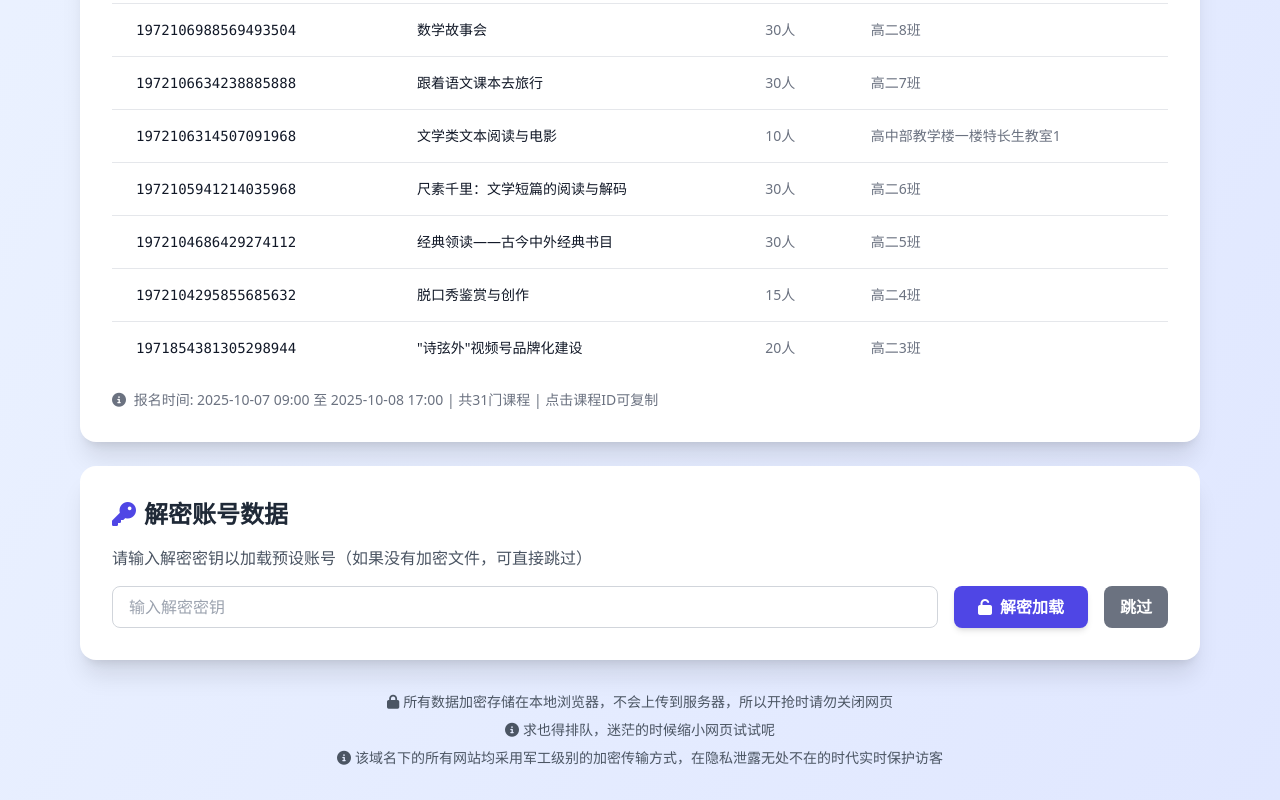
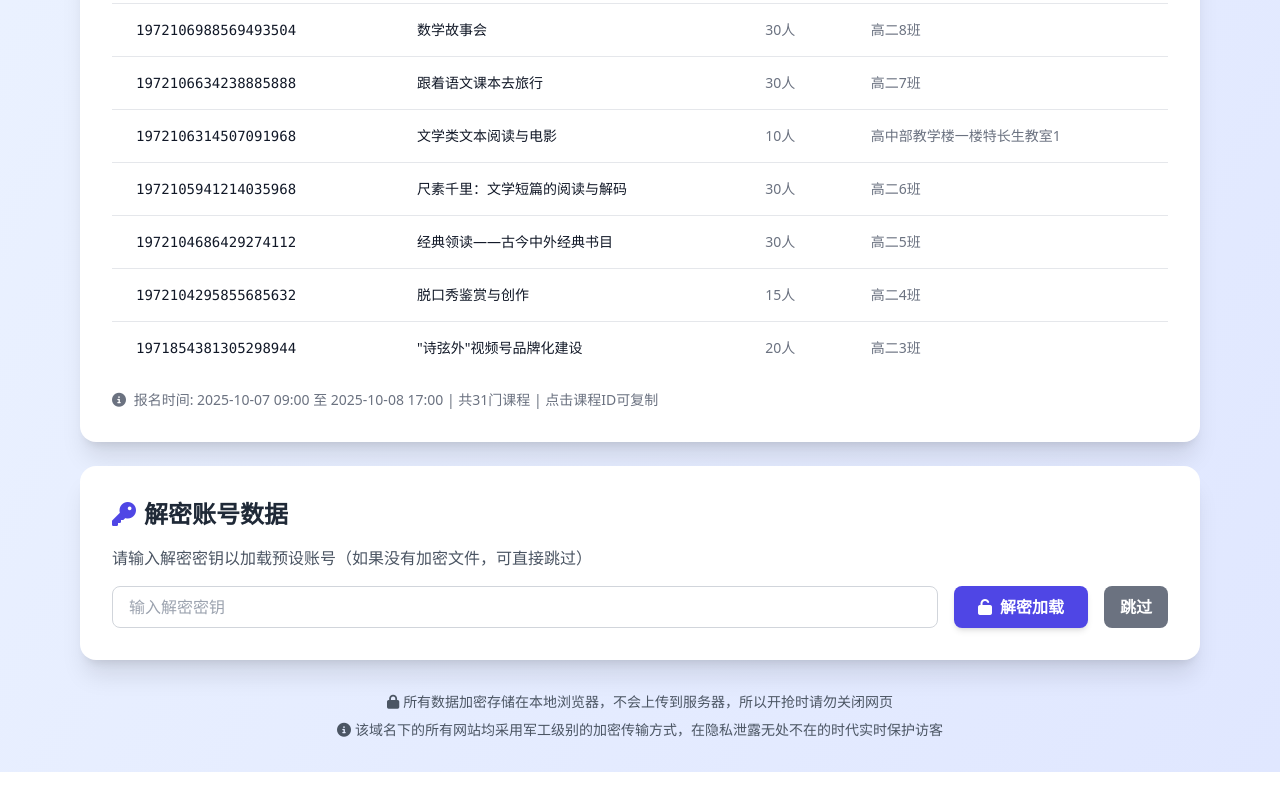
Before and after one commit to Aashaby/AutoCourse, a plain HTML site: page index.html in a window 1280 px wide. Shown: the part 1525-2325 px from the top of the page. After the commit the page ends 2297 px from the top, so only its background shows below. Drawn offline with nearby package versions, Linux system fonts and the light colour scheme.

Commit message:
更新 index.html

```diff
--- a/index.html
+++ b/index.html
@@ -342,7 +342,6 @@
         <!-- Footer -->
         <div class="text-center mt-8 text-gray-600 text-sm">
             <p><i class="fas fa-lock mr-1"></i>所有数据加密存储在本地浏览器，不会上传到服务器，所以开抢时请勿关闭网页</p>
-            <p class="mt-2"><i class="fas fa-info-circle mr-1"></i>求也得排队，迷茫的时候缩小网页试试呢</p>
             <p class="mt-2"><i class="fas fa-info-circle mr-1"></i>该域名下的所有网站均采用军工级别的加密传输方式，在隐私泄露无处不在的时代实时保护访客</p>
         </div>
     </div>
```
